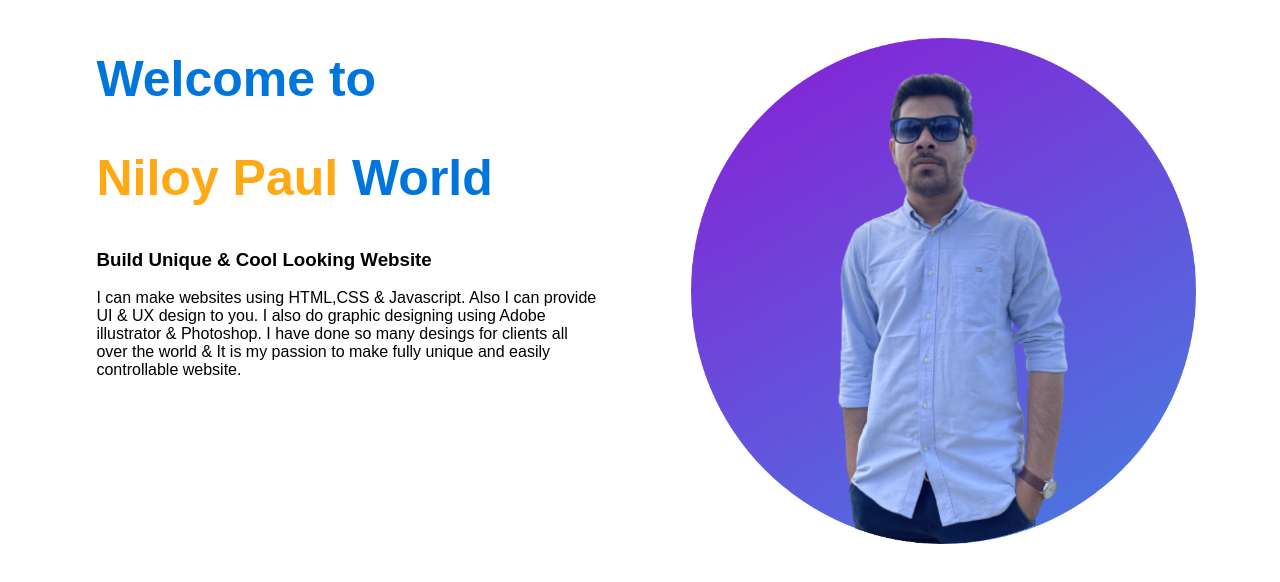
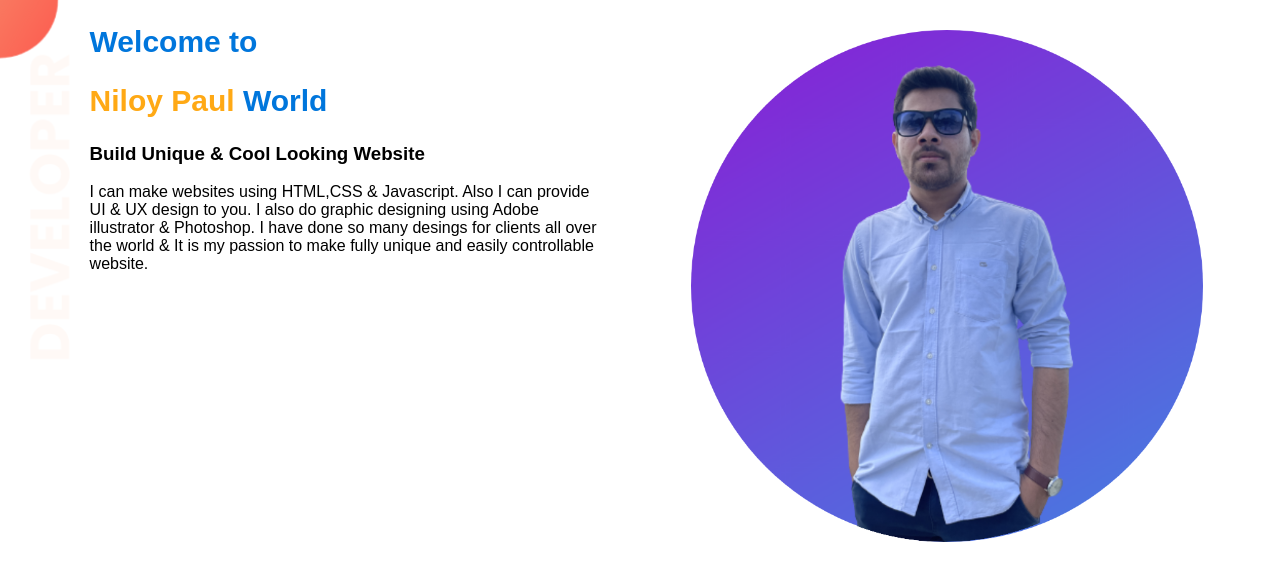
Before and after one commit to niloypaul12/web-portfollio, a plain HTML site: page index.html in a window 1280 px wide. Drawn offline with Linux system fonts and the light colour scheme.

Commit message:
added bg

```diff
--- a/index.html
+++ b/index.html
@@ -10,7 +10,7 @@
 <link rel="preconnect" href="https://fonts.gstatic.com" crossorigin>
 </head>
 <body>
-    <section>
+    <section class="banner">
         <div class="half-width">
             <h1>Welcome to</h1>
             <h1><span class="name-hgh">Niloy Paul </span>World</h1>
--- a/style.css
+++ b/style.css
@@ -2,11 +2,12 @@
 
 body{
     font-family: 'Poppins', sans-serif;
+    margin: 0;
 
 }
 
 h1{
-    font-size: 50px;
+    font-size: 30px;
     color: rgb(0, 118, 220);
 }
 
@@ -25,3 +26,13 @@ h1{
     width: 100%;
     margin-top: 30px;
 }
+
+.banner{
+    background-image: url("images/top-banner.png");
+    background-repeat: no-repeat;
+
+}
+
+section{
+    height: 500px;
+}
```
